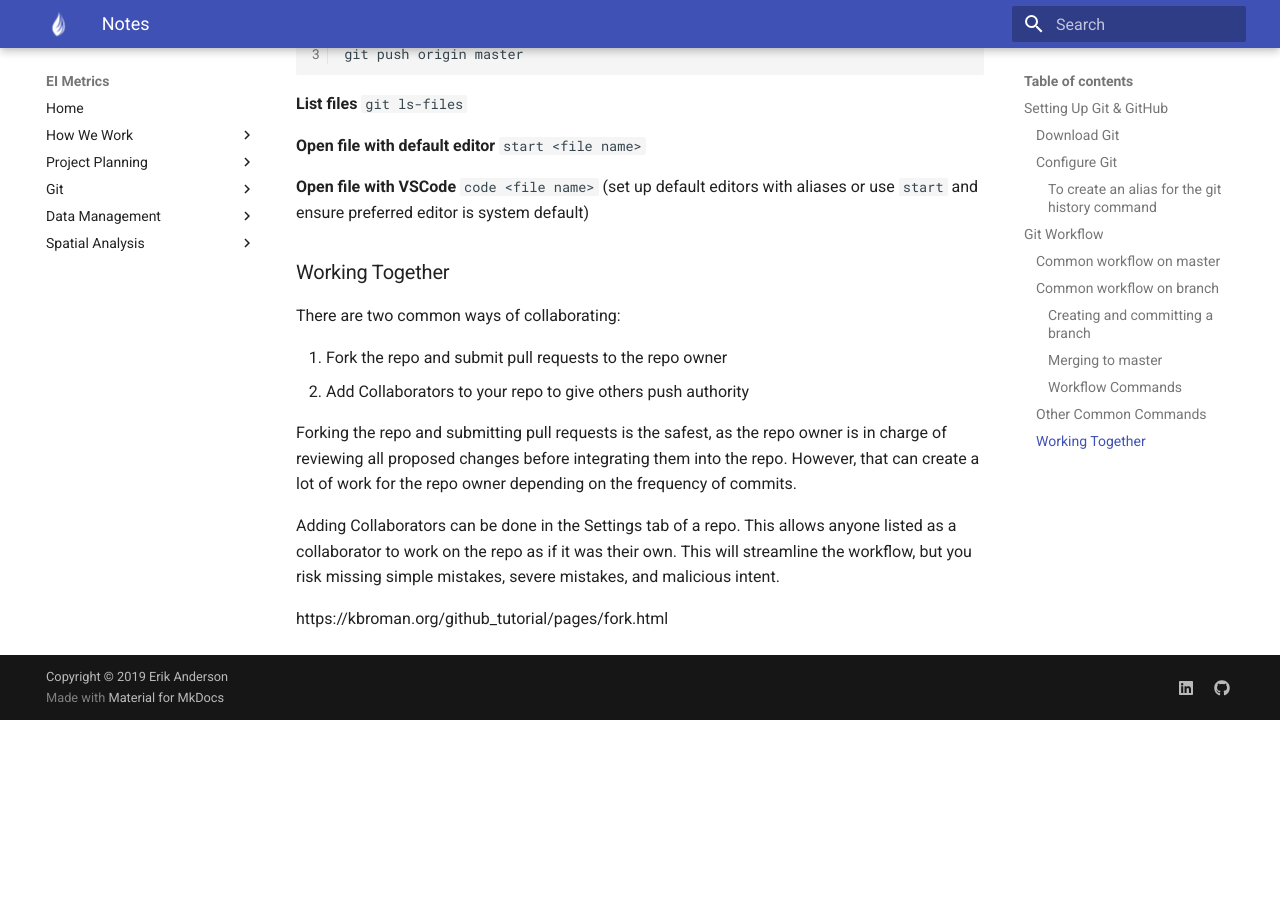
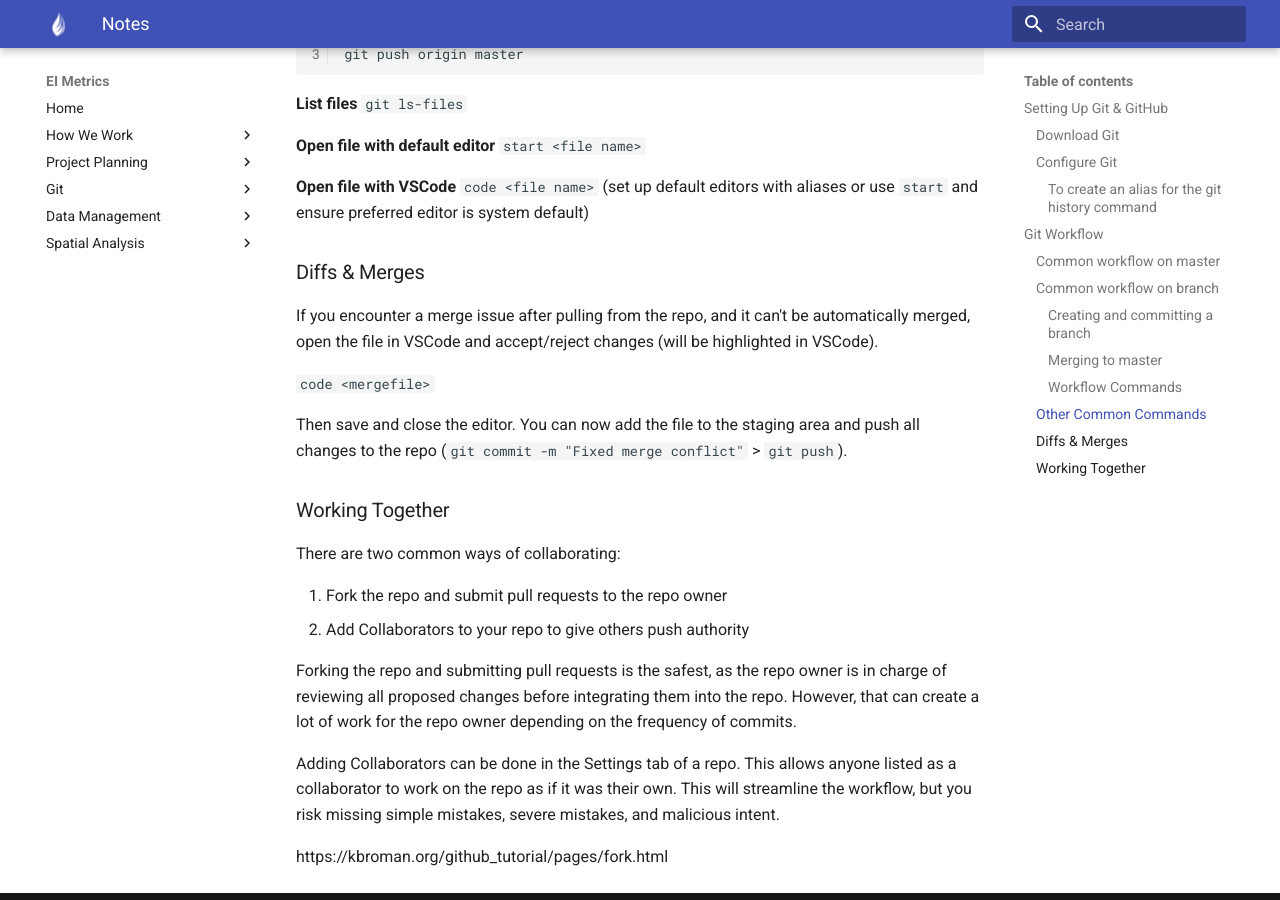
Before and after one commit to eriktuck/ei-dev, an MkDocs documentation site: the page built from docs/git/notes.md, in a window 1280 px wide and 900 px high, scrolled down 2738 px. Built offline with MkDocs 1.6.1 and Material for MkDocs 9.7.7, drawn with Linux system fonts in a browser that asks for light colours; before the commit the page ends 3458 px from its top, so only the background shows below that.

Commit message:
add instructions for resolving diff/merge conflicts

```diff
--- a/docs/git/notes.md
+++ b/docs/git/notes.md
@@ -31,7 +31,7 @@ Add full folder path that includes executable to system path environment variabl
 Restart Bash
 Create alias for editor
 `notepad++ ~/.bash_profile`
-alias npp='notepad++ -mulitInst - nosession'
+`alias npp='notepad++ -mulitInst - nosession'`
 `git config --global core.editor "notepad++ -multiInst -nosession"`
 `git config --global -e`
 
@@ -138,6 +138,14 @@ git push origin master
 
 **Open file with VSCode** `code <file name>` (set up default editors with aliases or use `start` and ensure preferred editor is system default)
 
+### Diffs & Merges
+
+If you encounter a merge issue after pulling from the repo, and it can't be automatically merged, open the file in VSCode and accept/reject changes (will be highlighted in VSCode).
+
+`code <mergefile>`
+
+Then save and close the editor. You can now add the file to the staging area and push all changes to the repo (`git commit -m "Fixed merge conflict"` > `git push`).
+
 ### Working Together
 
 There are two common ways of collaborating:
```
